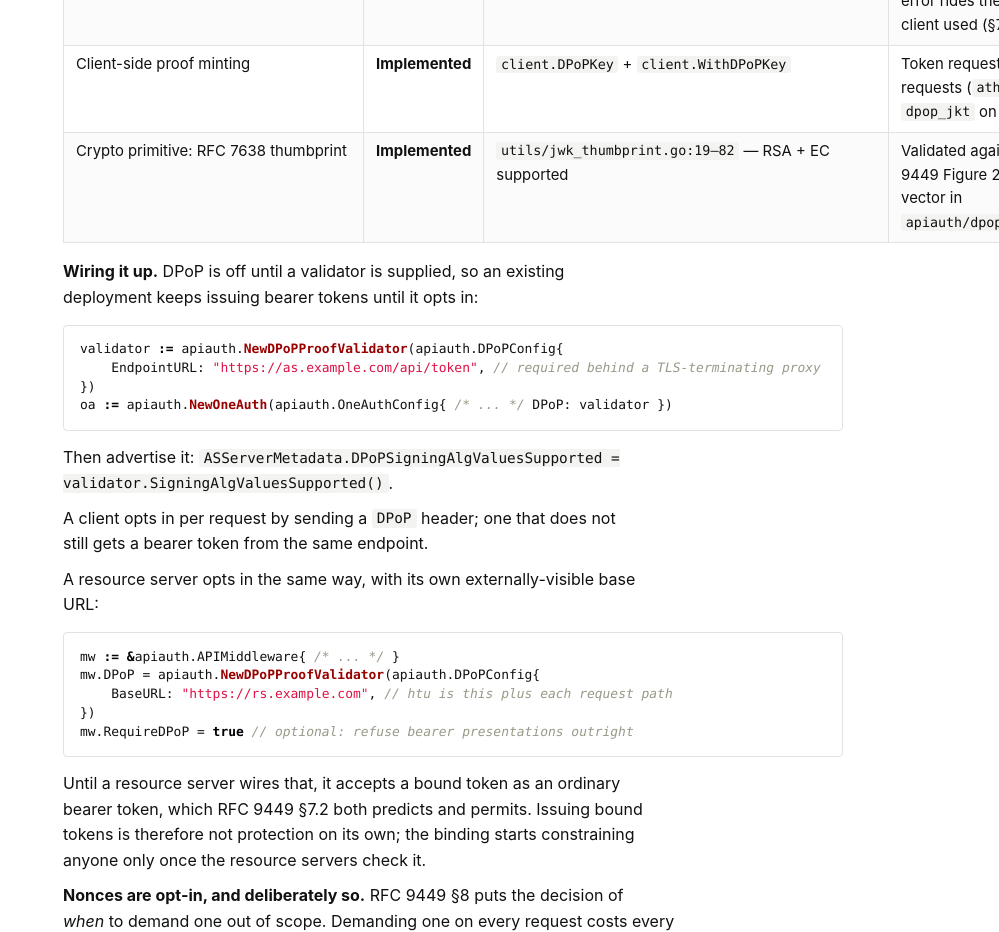
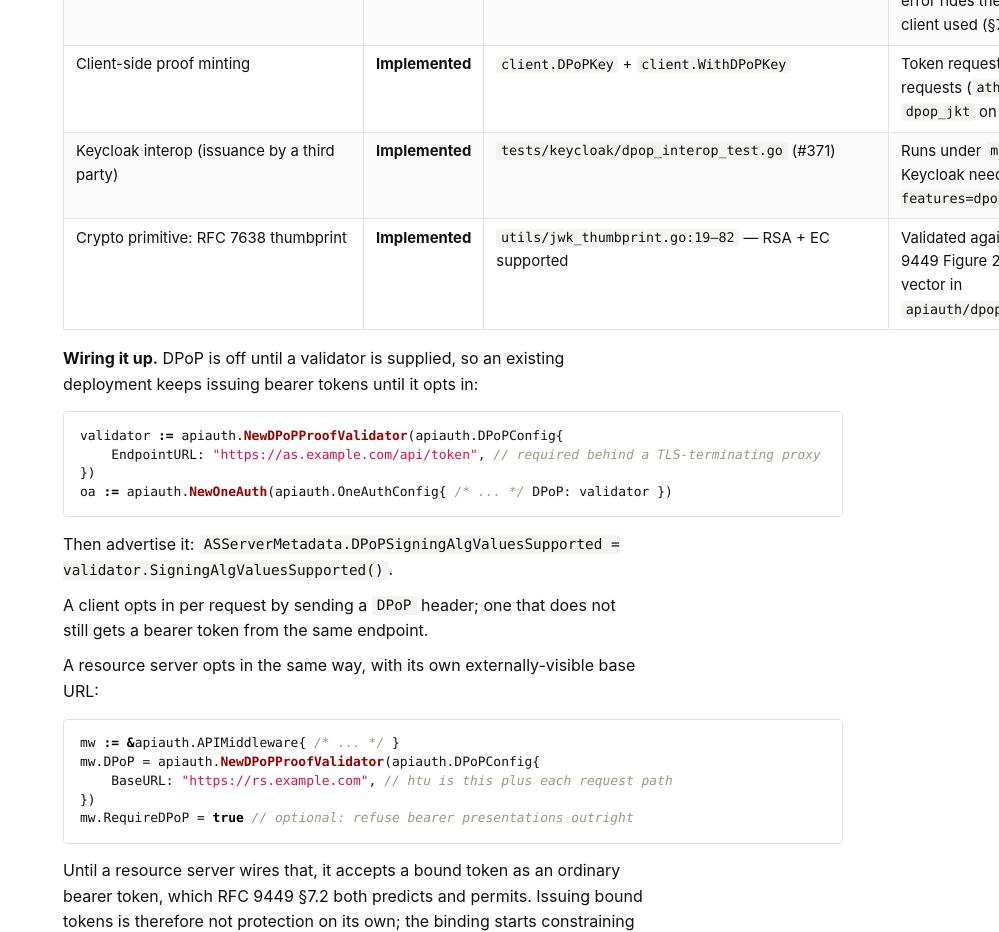
Before and after one commit to panyam/oneauth, a plain HTML site: page specs/rfc-9449/index.html in a window 1280 px wide. Shown: the part 7000-7932 px from the top of the page, without its empty margins (281-1280 px from the left). Drawn offline with Linux system fonts and the light colour scheme.

Commit message:
Deploy OneAuth docs site (35a479dc7fdc0451ba8ec1dcaed5e893fe4c5ea6) 35a479dc7fdc0451ba8ec1dcaed5e893fe4c5ea6

```diff
--- a/specs/rfc-9449/index.html
+++ b/specs/rfc-9449/index.html
@@ -498,6 +498,12 @@ reliably sign proofs per request.</li>
 <td>Token requests, resource requests (<code>ath</code>), and <code>dpop_jkt</code> on browser login</td>
 </tr>
 <tr>
+<td>Keycloak interop (issuance by a third party)</td>
+<td><strong>Implemented</strong></td>
+<td><code>tests/keycloak/dpop_interop_test.go</code> (#371)</td>
+<td>Runs under <code>make testkcl</code>; Keycloak needs <code>--features=dpop</code></td>
+</tr>
+<tr>
 <td>Crypto primitive: RFC 7638 thumbprint</td>
 <td><strong>Implemented</strong></td>
 <td><code>utils/jwk_thumbprint.go:19–82</code> — RSA + EC supported</td>
```
